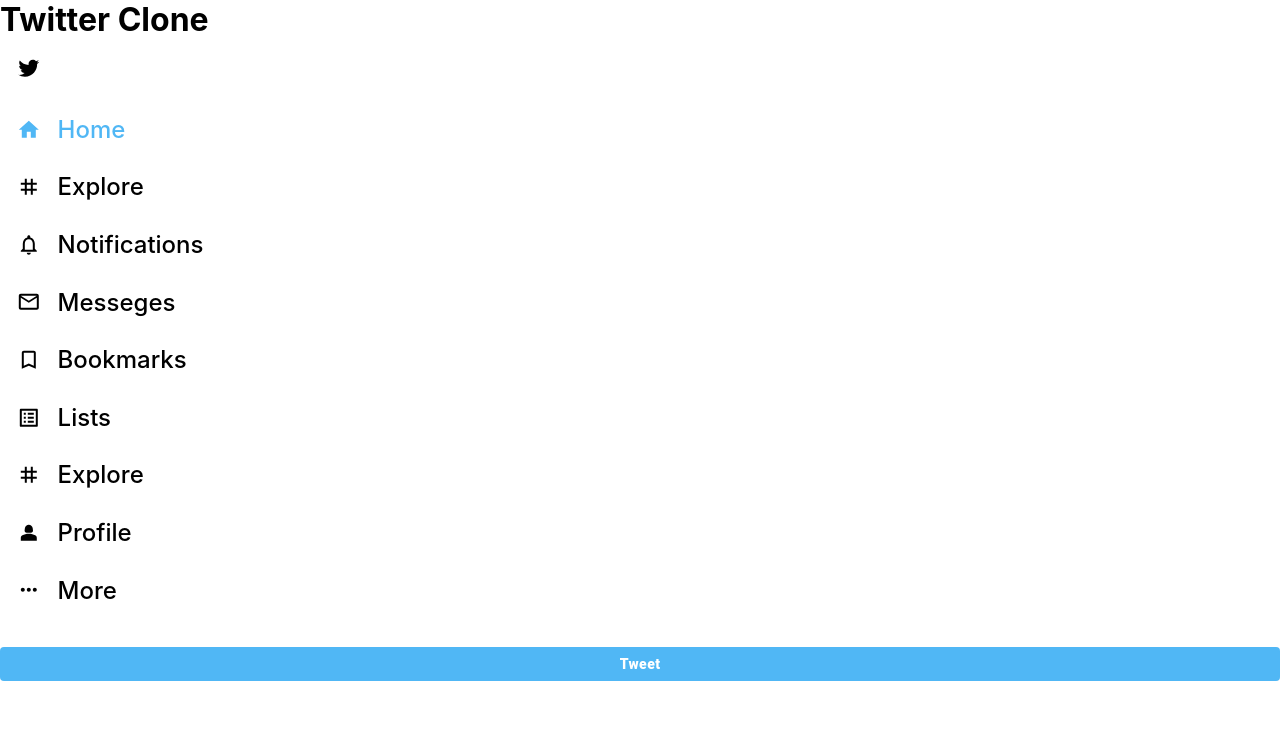
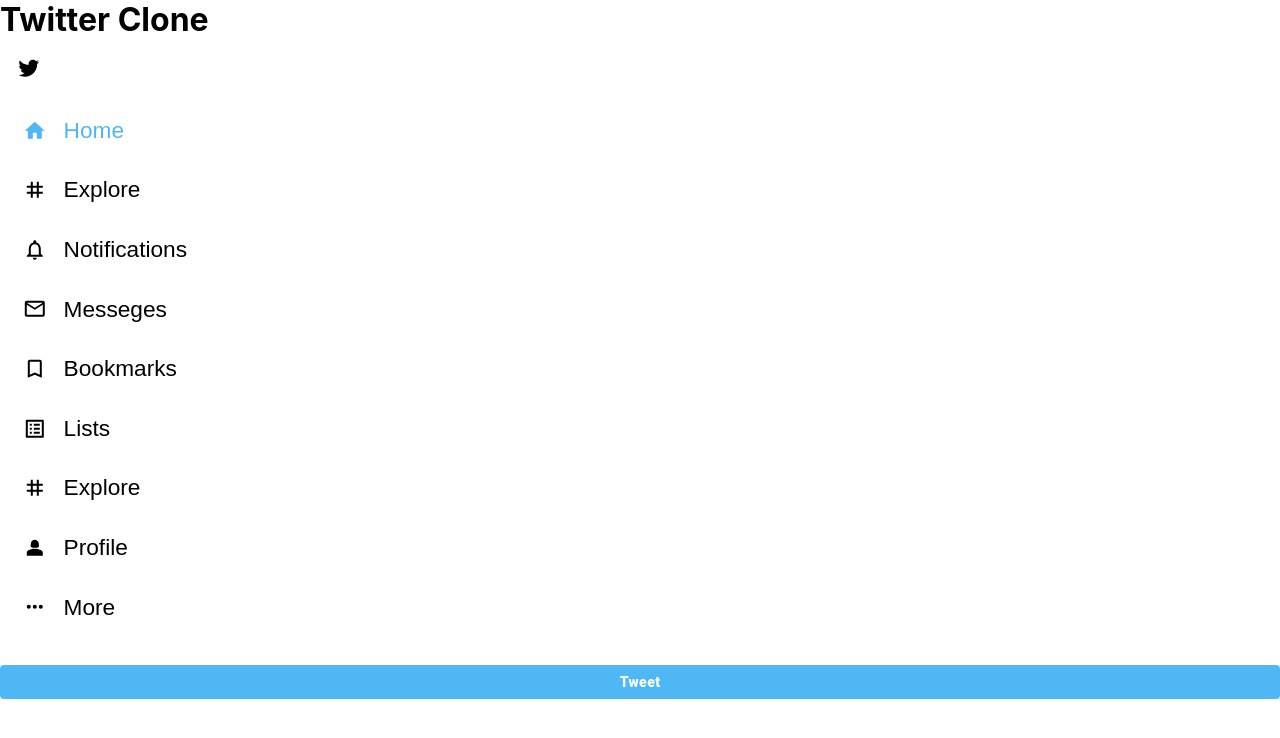
Before and after one commit to Krishnabot/Twitter-clone, a React (Create React App) app: page / in a window 1280 px wide. Shown: the top 738 px of the page. Built offline with nearby package versions, Linux system fonts and the light colour scheme.

Commit message:
Fix sidebar CSS

```diff
--- a/src/components/Sidebar/SidebarOption.css
+++ b/src/components/Sidebar/SidebarOption.css
@@ -2,6 +2,9 @@
   display: flex;
   cursor: pointer;
   align-items: center;
+  border: none;
+  background: transparent;
+  width: 20rem;
 }
 
 .sidebarOption:hover {
@@ -17,7 +20,7 @@
 
 .sidebarOption > h2 {
   font-weight: 500;
-  font-size: 1.5em;
+  font-size: 1.7em;
   margin-right: 0.7em;
 }
 
--- a/src/components/Sidebar/SidebarOption.js
+++ b/src/components/Sidebar/SidebarOption.js
@@ -5,11 +5,22 @@
 function SidebarOption({
   text, Icon, active, onClick,
 }) {
+  const handleClick = (event) => {
+    if (onClick) {
+      event.preventDefault();
+      onClick();
+    }
+  };
+
   return (
-    <div className={`sidebarOption ${active ? 'sidebarOption__active' : ''}`} onClick={onClick}>
+    <button
+      type="button"
+      className={`sidebarOption ${active ? 'sidebarOption__active' : ''}`}
+      onClick={handleClick}
+    >
       <Icon />
       <h2>{text}</h2>
-    </div>
+    </button>
   );
 }
 
```
